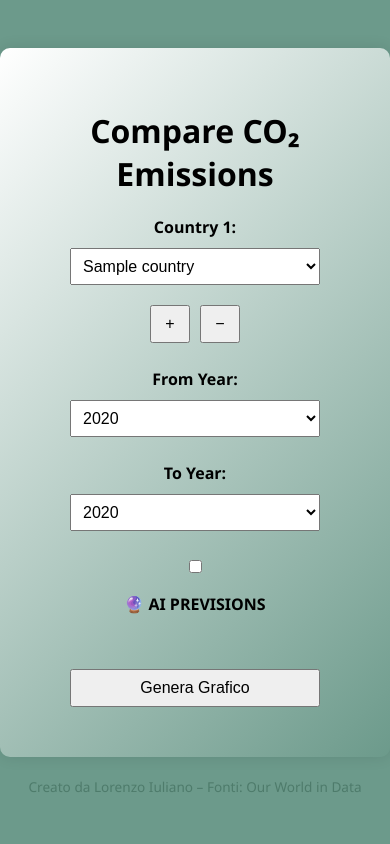
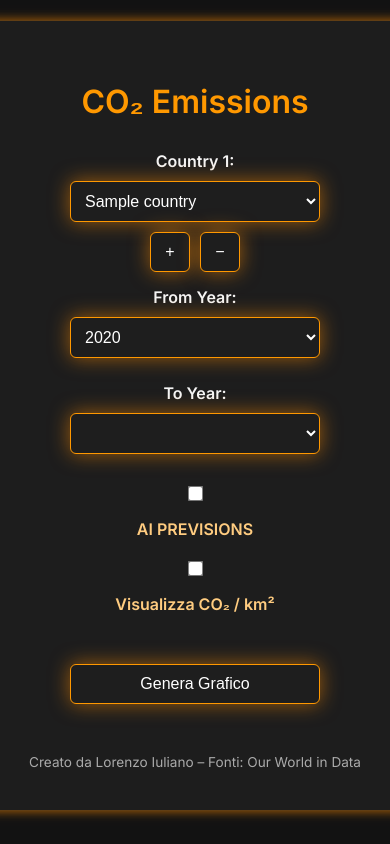
Before and after one commit to Lorenzokraken/co2_emission_app, a Flask app: template templates/index.html in a window 390 px wide. Run offline with Flask 3, Linux system fonts and the light colour scheme; the template is opened without the code that fills it: most values are stand-ins (such as "Sample title", 1, 10 or a date in 2020); lists and menus that the app fills with data are empty.

Commit message:
Funzionalità complete: AI, CO₂/km² toggle, interfaccia dark responsive

```diff
--- a/app.py
+++ b/app.py
@@ -1,3 +1,4 @@
+
 from flask import Flask, render_template, request
 from database import SessionLocal
 from models import Country, Year, Emission
@@ -6,23 +7,29 @@ import pandas as pd
 import plotly.graph_objs as go
 import plotly.offline as pyo
 from datetime import datetime
-import sqlite3
 from sqlalchemy import func
 
 app = Flask(__name__)
 
 @app.route("/", methods=["GET", "POST"])
 def index():
-    show_global = False
     session = SessionLocal()
     countries = session.query(Country).order_by(Country.name).all()
     years = session.query(Year).order_by(Year.year).all()
 
+    country_ids = []
+    year_start = None
+    year_end = None
+    ai = False
+    show_density = False
+
     if request.method == "POST":
-        show_global = request.form.get("show_global_avg") == "1"
+        ai = request.form.get("ai") == "on"
+        show_density = request.form.get("show_density") == "on"
         country_ids = [int(request.form[f"country{i}"]) for i in range(1, 6) if f"country{i}" in request.form]
-        year_start = int(request.form["year_start"])
-        year_end = int(request.form["year_end"])
+
+        year_start = int(request.form.get("year_start", 1990))
+        year_end = int(request.form.get("year_end", 2023))
 
         emissions = session.query(Emission).join(Country).join(Year).filter(
             Emission.country_id.in_(country_ids),
@@ -31,158 +38,190 @@ def index():
 
         data = {cid: {} for cid in country_ids}
         for e in emissions:
-            data[e.country_id][e.year.year] = e.co2
+            if show_density:
+                surface = session.query(Country.surface_km2).filter_by(country_id=e.country_id).scalar() or 1
+                data[e.country_id][e.year.year] = e.co2 / surface
+            else:
+                data[e.country_id][e.year.year] = e.co2
 
-        # Calcolo media mondiale (visibile come riferimento)
-        global_emissions = session.query(Year.year, func.avg(Emission.co2))\
-            .join(Emission.year).group_by(Year.year).order_by(Year.year).all()
+        global_emissions = session.query(Year.year, func.avg(Emission.co2))            .join(Emission.year).group_by(Year.year).order_by(Year.year).all()
         global_df = pd.DataFrame(global_emissions, columns=["ds", "y"])
         global_df["ds"] = pd.to_datetime(global_df["ds"], format='%Y')
 
+        y_title = "CO₂ Emissions (t/km²)" if show_density else "CO₂ Emissions (Mt)"
+
+        color_palette = [
+            ('#FF6A00', 'rgba(255,106,0,0.2)'),
+            ('#00BFFF', 'rgba(0,191,255,0.2)'),
+            ('#32CD32', 'rgba(50,205,50,0.2)'),
+            ('#FFD700', 'rgba(255,215,0,0.2)'),
+            ('#FF1493', 'rgba(255,20,147,0.2)')
+        ]
+
         fig = go.Figure()
-        for cid in data:
+        for i, cid in enumerate(data):
             years_sorted = sorted(data[cid].keys())
             values = [data[cid][y] for y in years_sorted]
             name = session.query(Country).filter_by(country_id=cid).first().name
-            fig.add_trace(go.Scatter(x=years_sorted, y=values, mode='lines+markers', name=name))
+            line_color, fill_color = color_palette[i % len(color_palette)]
 
-        # Linea media globale
-        if show_global:
             fig.add_trace(go.Scatter(
-                x=global_df["ds"],
-                y=global_df["y"],
-                mode='lines',
-                name='Media globale',
-                line=dict(color='gray', dash='dot'),
-                opacity=0.4
+                x=years_sorted,
+                y=values,
+                mode='lines+markers',
+                name=name,
+                line=dict(color=line_color, width=2),
+                fill='tozeroy',
+                fillcolor=fill_color,
+                marker=dict(color='white', size=4)
             ))
 
         fig.update_layout(
             title="CO₂ Emissions Comparison",
             xaxis_title="Year",
-            yaxis_title="CO₂ Emissions (Mt)",
-            hovermode="x unified"
+            yaxis_title=y_title,
+            hovermode="x unified",
+            template='plotly_dark',
+            paper_bgcolor='#121212',
+            plot_bgcolor='#121212',
+            font=dict(color='white'),
+            title_font=dict(size=22, color='#ff9800'),
+            xaxis=dict(gridcolor='rgba(255,255,255,0.08)', zeroline=False),
+            yaxis=dict(gridcolor='rgba(255,255,255,0.08)', zeroline=False)
         )
 
         plot_html = pyo.plot(fig, include_plotlyjs='cdn', output_type='div')
         session.close()
 
-        return render_template("plot.html", plot_html=plot_html, year_end=year_end, country_ids=country_ids)
+        return render_template("plot.html", plot_html=plot_html, year_end=year_end,
+                               year_start=year_start, country_ids=country_ids,
+                               ai=ai, show_density=show_density)
 
     session.close()
     return render_template("index.html", countries=countries, years=years)
 
-@app.route("/predict")
+
+@app.route("/predict", methods=["GET"])
 def predict():
     country_id = request.args.get("country_id", default=1, type=int)
     session = SessionLocal()
 
-    country = session.query(Country).filter_by(country_id=country_id).first()
-    country_name = country.name if country else f"Paese {country_id}"
+    try:
+        country = session.query(Country).filter_by(country_id=country_id).first()
+        country_name = country.name if country else f"Paese {country_id}"
 
-    emissions = session.query(Emission).join(Year).filter(
-        Emission.country_id == country_id
-    ).order_by(Year.year).all()
+        emissions = session.query(Emission).join(Year).filter(
+            Emission.country_id == country_id
+        ).order_by(Year.year).all()
 
-    data = [{"ds": e.year.year, "y": e.co2} for e in emissions if e.co2 is not None]
-    df_full = pd.DataFrame(data)
+        data = [{"ds": e.year.year, "y": e.co2} for e in emissions if e.co2 is not None]
+        df_full = pd.DataFrame(data)
 
-    if df_full.empty:
+        if df_full.empty:
+            return f"<p>Nessun dato disponibile per <strong>{country_name}</strong>.</p>"
+
+        df_full['ds'] = pd.to_datetime(df_full['ds'], format='%Y')
+        df_train = df_full[df_full['ds'].dt.year >= 1990].copy()
+
+        model = Prophet(changepoint_prior_scale=0.5, yearly_seasonality=False, weekly_seasonality=False, daily_seasonality=False)
+        model.fit(df_train)
+
+        future = model.make_future_dataframe(periods=36, freq='Y')
+        forecast = model.predict(future)
+
+        global_emissions = session.query(Year.year, func.avg(Emission.co2))            .join(Emission.year).group_by(Year.year).order_by(Year.year).all()
+        global_df = pd.DataFrame(global_emissions, columns=["ds", "y"])
+        global_df["ds"] = pd.to_datetime(global_df["ds"], format='%Y')
+
+        ymax = max(df_full["y"].max(), forecast["yhat_upper"].max()) + 500
+        today = datetime.now()
+
+        combined_df = pd.concat([
+            df_full[["ds", "y"]].rename(columns={"y": "value"}),
+            forecast[["ds", "yhat"]].rename(columns={"yhat": "value"})
+        ]).drop_duplicates(subset="ds").sort_values("ds")
+
+        fig = go.Figure()
+
+        fig.add_trace(go.Scatter(
+            x=forecast["ds"],
+            y=forecast["yhat_upper"],
+            mode='lines',
+            line=dict(width=0),
+            showlegend=False,
+            hoverinfo='skip'
+        ))
+        fig.add_trace(go.Scatter(
+            x=forecast["ds"],
+            y=forecast["yhat_lower"],
+            mode='lines',
+            fill='tonexty',
+            fillcolor='rgba(255, 140, 0, 0.3)',
+            line=dict(width=0),
+            name="Intervallo di confidenza"
+        ))
+
+        fig.add_trace(go.Scatter(
+            x=combined_df["ds"],
+            y=combined_df["value"],
+            mode='lines+markers',
+            name='CO₂ Totale (osservato + previsto)',
+            line=dict(color='rgba(255,140,0,1)', width=3),
+            marker=dict(color='white', size=5),
+            fill='tozeroy',
+            fillcolor='rgba(255,94,0,0.25)'
+        ))
+
+        fig.add_trace(go.Scatter(
+            x=global_df["ds"],
+            y=global_df["y"],
+            mode='lines',
+            name='Media globale',
+            line=dict(color='gray', dash='dot'),
+            opacity=0.4
+        ))
+
+        fig.add_shape(
+            type="line",
+            x0=today,
+            x1=today,
+            y0=0,
+            y1=ymax,
+            line=dict(color="red", dash="dash")
+        )
+        fig.add_trace(go.Scatter(
+            x=[today],
+            y=[0],
+            mode='lines',
+            name="Oggi",
+            line=dict(color="red", dash="dash"),
+            showlegend=True
+        ))
+
+        fig.update_layout(
+            title=f"Previsioni CO₂ – {country_name}",
+            xaxis_title="Anno",
+            yaxis_title="CO₂ Emissions (Mt)",
+            hovermode="x unified",
+            template='plotly_dark',
+            paper_bgcolor='#121212',
+            plot_bgcolor='#121212',
+            font=dict(color='white'),
+            title_font=dict(size=22, color='#ff9800'),
+            legend=dict(bgcolor='rgba(0,0,0,0)'),
+            margin=dict(l=40, r=40, t=60, b=40),
+            xaxis=dict(gridcolor='rgba(255,255,255,0.08)', zeroline=False),
+            yaxis=dict(gridcolor='rgba(255,255,255,0.08)', zeroline=False, range=[0, ymax])
+        )
+
+        plot_html = pyo.plot(fig, include_plotlyjs='cdn', output_type='div')
+        return render_template("plot.html", plot_html=plot_html, year_end=2023, country_ids=[country_id])
+
+    except Exception as e:
+        return f"<p>Errore durante la generazione del grafico: {str(e)}</p>"
+
+    finally:
         session.close()
-        return f"<p>Nessun dato disponibile per <strong>{country_name}</strong>.</p>"
-
-    df_full['ds'] = pd.to_datetime(df_full['ds'], format='%Y')
-
-    # Crea una copia limitata per il training (dal 1990 in poi)
-    df_train = df_full[df_full['ds'].dt.year >= 1990].copy()
-
-    # Prophet senza stagionalità per evitare curve artificiali
-    model = Prophet(changepoint_prior_scale=0.5, yearly_seasonality=False, weekly_seasonality=False, daily_seasonality=False)
-    model.fit(df_train)
-
-    future = model.make_future_dataframe(periods=36, freq='Y')  # fino al 2060
-    forecast = model.predict(future)
-
-    # Calcolo media globale per visualizzazione (anche nel predict)
-    global_emissions = session.query(Year.year, func.avg(Emission.co2))\
-        .join(Emission.year).group_by(Year.year).order_by(Year.year).all()
-    global_df = pd.DataFrame(global_emissions, columns=["ds", "y"])
-    global_df["ds"] = pd.to_datetime(global_df["ds"], format='%Y')
-
-    ymax = max(df_full["y"].max(), forecast["yhat_upper"].max()) + 500
-    today = datetime.now()
-
-    fig = go.Figure()
-
-    fig.add_trace(go.Scatter(
-        x=forecast["ds"],
-        y=forecast["yhat_upper"],
-        mode='lines',
-        line=dict(width=0),
-        showlegend=False
-    ))
-    fig.add_trace(go.Scatter(
-        x=forecast["ds"],
-        y=forecast["yhat_lower"],
-        mode='lines',
-        fill='tonexty',
-        fillcolor='rgba(0, 100, 255, 0.2)',
-        line=dict(width=0),
-        name="Intervallo di confidenza"
-    ))
-    fig.add_trace(go.Scatter(
-        x=df_full["ds"],
-        y=df_full["y"],
-        mode='markers',
-        name='Dati osservati',
-        marker=dict(color='black', size=5)
-    ))
-    fig.add_trace(go.Scatter(
-        x=forecast["ds"],
-        y=forecast["yhat"],
-        mode='lines',
-        name='Previsione',
-        line=dict(color='blue')
-    ))
-
-    # Media globale in trasparenza
-    fig.add_trace(go.Scatter(
-        x=global_df["ds"],
-        y=global_df["y"],
-        mode='lines',
-        name='Media globale',
-        line=dict(color='gray', dash='dot'),
-        opacity=0.4
-    ))
-
-    fig.add_shape(
-        type="line",
-        x0=today,
-        x1=today,
-        y0=0,
-        y1=ymax,
-        line=dict(color="red", dash="dash")
-    )
-    fig.add_trace(go.Scatter(
-        x=[today],
-        y=[0],
-        mode='lines',
-        name="Oggi",
-        line=dict(color="red", dash="dash"),
-        showlegend=True
-    ))
-
-    fig.update_layout(
-        title=f"Previsioni CO₂ – {country_name}",
-        xaxis_title="Anno",
-        yaxis_title="CO₂ Emissions (Mt)",
-        hovermode="x unified",
-        yaxis=dict(range=[0, ymax])
-    )
-
-    plot_html = pyo.plot(fig, include_plotlyjs='cdn', output_type='div')
-    session.close()
-    return render_template("plot.html", plot_html=plot_html, year_end=2023, country_ids=[country_id])
 
 if __name__ == "__main__":
     app.run(debug=True)
--- a/models.py
+++ b/models.py
@@ -7,7 +7,7 @@ class Country(Base):
     country_id = Column(Integer, primary_key=True)
     name = Column(String, unique=True)
     iso_code = Column(String)
-
+    surface_km2 = Column(Integer)
     emissions = relationship("Emission", back_populates="country")
 
 class Year(Base):
@@ -25,7 +25,7 @@ class Emission(Base):
     co2 = Column(Float)
     co2_per_km2 = Column(Float)
     population = Column(Integer)
-    surface_km2 = Column(Integer)
+
 
     country = relationship("Country", back_populates="emissions")
     year = relationship("Year", back_populates="emissions")
--- a/templates/index.html
+++ b/templates/index.html
@@ -1,111 +1,151 @@
 <!DOCTYPE html>
-<html>
+<html lang="it">
 <head>
+  <meta charset="UTF-8">
   <title>CO₂ Emissions</title>
   <style>
+    @import url('https://fonts.googleapis.com/css2?family=Inter:wght@400;600&display=swap');
     body {
-            background-color: #6c9a8b;
-            font-family: 'Segoe UI', Tahoma, Geneva, Verdana, sans-serif;
+      background-color: #121212;
+      font-family: 'Inter', sans-serif;
       margin: 0;
       padding: 0;
+      color: #f5f5f5;
       display: flex;
       flex-direction: column;
+      align-items: center;
+      justify-content: flex-start;
+      min-height: 100vh;
+    }
+    .container-wrapper {
+      display: flex;
+      flex-direction: column;
+      align-items: center;
       justify-content: center;
-            align-items: center;
-            height: 100vh;
+      padding: 20px;
+      position: relative;
     }
-
     .container {
-            background: linear-gradient(135deg, #ffffff, #6c9a8b);
+      background: rgba(30, 30, 30, 0.95);
       padding: 40px;
-            border-radius: 10px;
-            box-shadow: 0 0 15px rgba(0, 0, 0, 0.1);
+      border-radius: 0px;
+      box-shadow: 0 0 10px rgba(255, 140, 0, 0.691);
       text-align: center;
+      border: 1px solid rgba(255, 140, 0, 0.3);
+      max-width: 700px;
+      width: 100%;
     }
-
+    h1 {
+      color: #ff9800;
+      margin-bottom: 30px;
+    }
     select, button {
       margin: 10px 0;
-            padding: 8px;
+      padding: 10px;
       font-size: 16px;
       width: 250px;
+      background-color: #1e1e1e;
+      color: white;
+      border: 1px solid #ff9800;
+      border-radius: 6px;
+      box-shadow: 0 0 20px rgba(255, 140, 0, 0.568);
+      transition: 0.3s ease;
     }
-
+    select:focus, button:hover {
+      outline: none;
+      box-shadow: 0 0 12px rgba(255, 140, 0, 0.6);
+    }
     button[type="button"].add-country {
       width: 40px;
-            margin-left: 5px;
-            margin-right: 5px;
+      margin: 0 5px;
     }
-
     label {
       display: block;
       margin-top: 15px;
-            font-weight: bold;
+      font-weight: 600;
     }
-
-        #ai-toggle-label {
-            margin-top: 15px;
+    #ai-toggle-label, #density-toggle-label {
+      margin-top: 20px;
       font-size: 16px;
-            color: #000;
+      color: #ffcc80;
     }
-
     .footer {
-            margin-top: 20px;
+      margin-top: 40px;
       font-size: 0.85em;
-            color: #4e7b6b;
+      color: #aaaaaa;
       text-align: center;
+    }
+    input[type="checkbox"] {
+      transform: scale(1.2);
+      accent-color: #ff9800;
     }
   </style>
 </head>
 <body>
+  <div class="container-wrapper">
     <div class="container">
-        <h1>Compare CO₂ Emissions</h1>
+      <h1>CO₂ Emissions</h1>
       <form id="main-form" method="POST" action="/">
         <div id="countries-container">
           <label for="country1">Country 1:</label>
           <select name="country1" required>
             {% for c in countries %}
-                        <option value="{{ c.country_id }}" {% if c.name == 'United States' %}selected{% endif %}>{{ c.name }}</option>
+              <option value="{{ c.country_id }}"
+              {% if country_ids and c.country_id in country_ids %}selected{% endif %}>
+              {{ c.name }}
+              </option>
             {% endfor %}
           </select>
         </div>
-
         <div style="display: flex; justify-content: center; align-items: center;">
           <button type="button" class="add-country" id="add-btn" onclick="addCountrySelect()">+</button>
-                <button type="button" class="add-country" id="remove-btn" onclick="removeCountrySelect()">−</button>
+          <button type="button" class="add-country" id="remove-btn" onclick="removeCountrySelect()">&minus;</button>
         </div>
-
         <label for="year_start">From Year:</label>
         <select name="year_start" required>
           {% for y in years %}
-                    <option value="{{ y.year }}">{{ y.year }}</option>
+            <option value="{{ y.year }}"
+            {% if year_start and y.year == year_start %}selected{% endif %}>
+            {{ y.year }}</option>
+          {% endfor %}
+        </select>
+        <label for="year_end">To Year:</label>
+        <select name="year_end" id="year_end" required>
+          {% for y in years %}
+            {% if y.year >= 2023 %}
+              <option value="{{ y.year }}"
+                {% if y.year == year_end %}selected{% endif %}>
+                {{ y.year }}
+              </option>
+            {% endif %}
           {% endfor %}
         </select>
 
-            <label for="year_end">To Year:</label>
-            <select name="year_end" id="year_end" required>
-                {% for y in years %}
-                    <option value="{{ y.year }}" {% if y.year == 1990 %}selected{% endif %}>{{ y.year }}</option>
-                {% endfor %}
-            </select>
 
         <div id="ai-toggle-label">
-                <input type="checkbox" id="ai-toggle" />
-                <label for="ai-toggle">🔮 AI PREVISIONS</label>
+          <input type="checkbox" id="ai-toggle" name="ai"
+          {% if ai %}checked{% endif %}>
+          <label for="ai-toggle">AI PREVISIONS</label>
+        </div>
+
+        <div id="density-toggle-label">
+          <input type="checkbox" id="density-toggle" name="show_density"
+          {% if show_density %}checked{% endif %}>
+          <label for="density-toggle">Visualizza CO₂ / km²</label>
         </div>
 
         <br><br>
         <button type="submit">Genera Grafico</button>
       </form>
-    </div>
-
       <div class="footer">
         Creato da Lorenzo Iuliano – Fonti: Our World in Data
+      </div>
+    </div>
   </div>
 
   <script>
     let countryCount = 1;
     const maxCountries = 5;
-
     const aiToggle = document.getElementById("ai-toggle");
     const yearEndSelect = document.getElementById("year_end");
     const addBtn = document.getElementById("add-btn");
@@ -123,26 +163,33 @@
       }
     }
 
+      document.getElementById("main-form").addEventListener("submit", function (e) {
+        const countryId = document.querySelector("select[name='country1']").value;
+        const yearEnd = document.getElementById("year_end").value;
+
+        if (aiToggle.checked && yearEnd === "2023" && countryId !== "") {
+          e.preventDefault();
+          window.location.href = `/predict?country_id=${countryId}`;
+        }
+      });
+
+
+
     function addCountrySelect() {
       if (countryCount >= maxCountries || aiToggle.checked) return;
       countryCount++;
-            const label = document.createElement("label");
-            label.textContent = `Country ${countryCount}:`;
       const select = document.createElement("select");
       select.name = `country${countryCount}`;
       select.required = true;
       const firstSelect = document.querySelector("select[name='country1']");
       select.innerHTML = firstSelect.innerHTML;
-            container.appendChild(label);
       container.appendChild(select);
       updateAIStatus();
     }
 
     function removeCountrySelect() {
       if (countryCount <= 1) return;
-            for (let i = 0; i < 2; i++) {
       container.removeChild(container.lastElementChild);
-            }
       countryCount--;
       updateAIStatus();
     }
@@ -160,18 +207,7 @@
       }
     });
 
-        document.getElementById("main-form").addEventListener("submit", function (e) {
-            const yearEnd = yearEndSelect.value;
-            const countryId = document.querySelector("select[name='country1']").value;
-            const isChecked = aiToggle.checked;
-
-            if (isChecked && yearEnd === "2023" && countryId !== "") {
-                e.preventDefault();
-                window.location.href = `/predict?country_id=${countryId}`;
-            }
-        });
-
-        updateAIStatus(); // Iniziale
+    updateAIStatus();
   </script>
 </body>
 </html>
```
Also changed, not shown: prevision.py (deleted, +0 -111 lines), templates/forecast.html (deleted, +0 -55 lines), templates/plot.html (+25 -30 lines), co2_emissions.db. Lines whose indentation alone changed are shown as unchanged.
